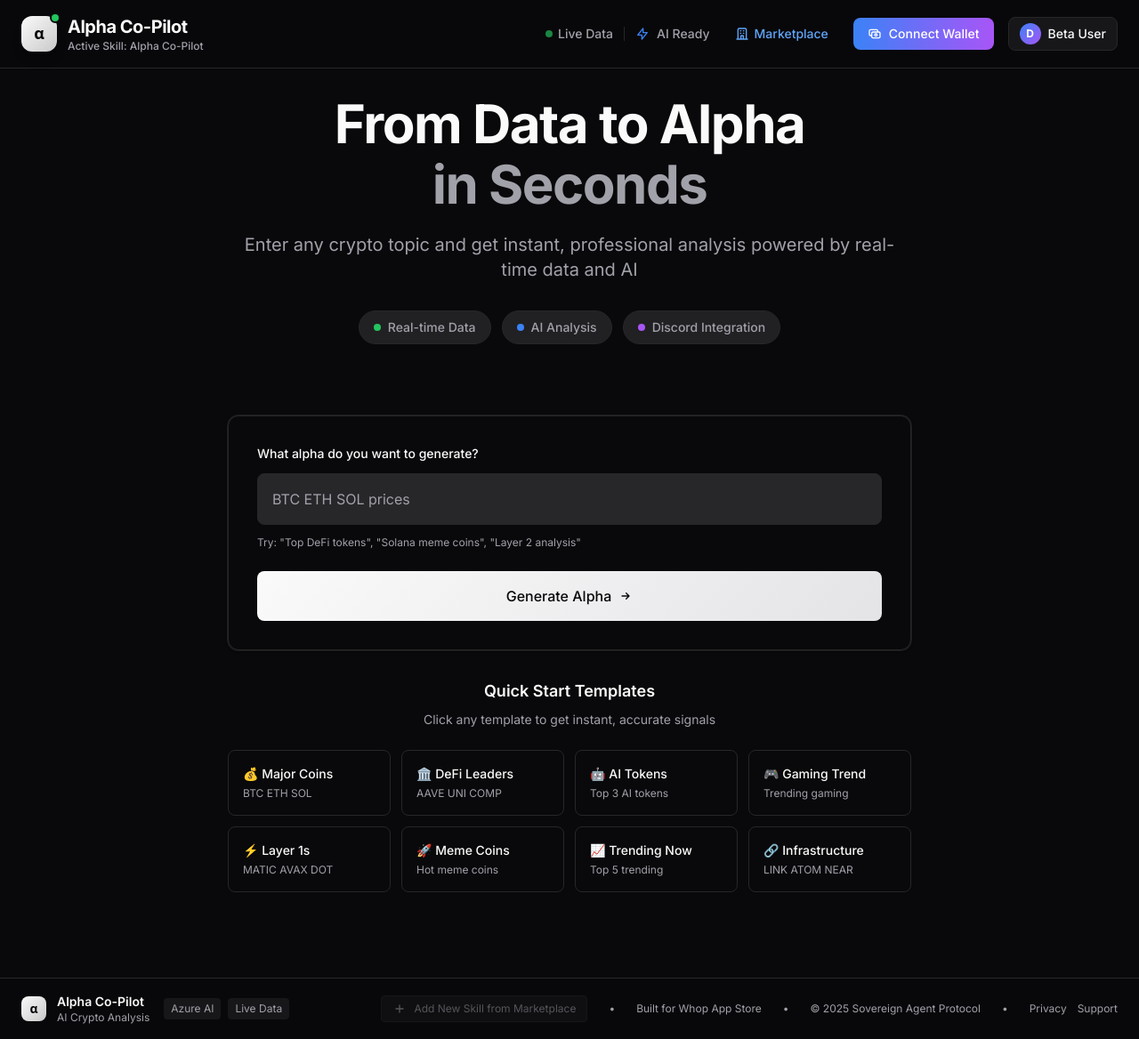
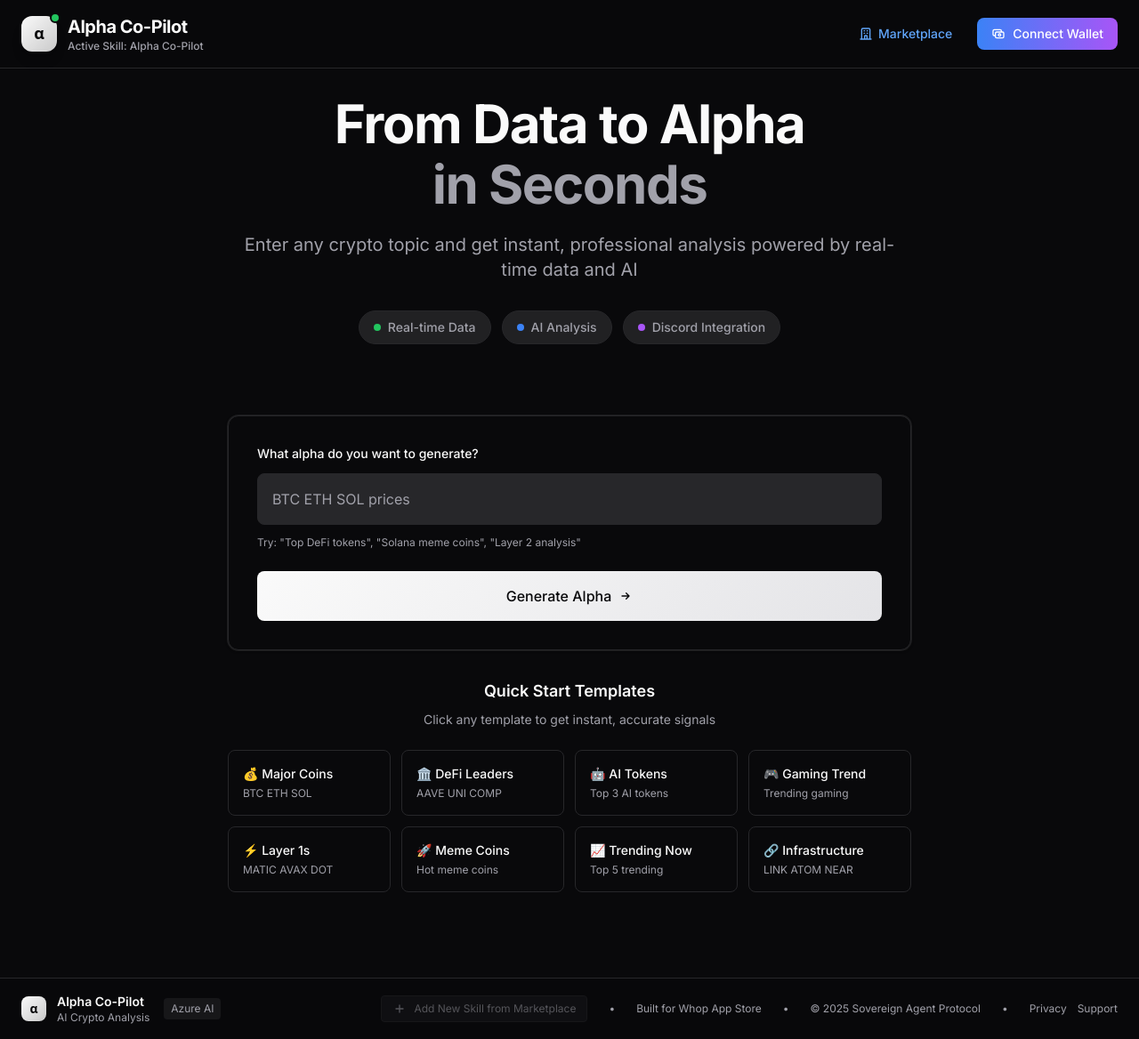
Before and after one commit to anythingai/alpha-co-pilot, a Flask app: page / in a window 1280 px wide. Shown: the whole page at 89% size. Run offline with Flask 3, Linux system fonts and the light colour scheme; some libraries are stand-ins or nearby versions.

Commit message:
CLEANUP: Remove navbar status elements
 REMOVED FROM NAVBAR:
- Live Data indicator (with green pulse dot)
- AI Ready status (with lightning icon)
- User Badge section (D avatar + Beta User text)
- Live Data badge from footer tech badges

 CLEANER NAVBAR:
- Removed API Status section entirely
- Removed User Badge section entirely
- Streamlined header to focus on core functionality
- Less visual clutter in navigation

 RESULT:
- Minimalist, professional navbar
- Focus on essential navigation (logo, marketplace, wallet)
- Cleaner design for demo presentation
- Reduced cognitive load for users

 Header now perfectly clean for hackathon demo!

```diff
--- a/templates/dashboard.html
+++ b/templates/dashboard.html
@@ -127,22 +127,7 @@
 
                     <!-- Right side - Status and User -->
                     <div class="flex items-center space-x-4">
-                        <!-- API Status -->
-                        <div class="hidden lg:flex items-center space-x-3">
-                            <div class="flex items-center space-x-2 text-sm">
-                                <div class="flex items-center space-x-1.5">
-                                    <div class="w-2 h-2 bg-green-500 rounded-full animate-pulse"></div>
-                                    <span class="text-muted-foreground font-medium">Live Data</span>
-                                </div>
-                            </div>
-                            <div class="h-4 w-px bg-border"></div>
-                            <div class="flex items-center space-x-2 text-sm">
-                                <svg class="w-4 h-4 text-blue-500" fill="none" stroke="currentColor" viewBox="0 0 24 24">
-                                    <path stroke-linecap="round" stroke-linejoin="round" stroke-width="2" d="M13 10V3L4 14h7v7l9-11h-7z"></path>
-                                </svg>
-                                <span class="text-muted-foreground font-medium">AI Ready</span>
-                            </div>
-                        </div>
+
 
                         <!-- Marketplace Navigation -->
                         <div class="hidden sm:block">
@@ -215,13 +200,7 @@
                             </div>
                         </div>
 
-                        <!-- User Badge -->
-                        <div class="hidden md:flex items-center space-x-2 bg-accent/50 px-3 py-1.5 rounded-lg border border-border">
-                            <div class="w-6 h-6 bg-gradient-to-br from-blue-500 to-purple-500 rounded-full flex items-center justify-center">
-                                <span class="text-white text-xs font-bold">D</span>
-                            </div>
-                            <span class="text-accent-foreground font-medium text-sm">Beta User</span>
-                        </div>
+
                     </div>
                 </div>
             </div>
@@ -508,7 +487,7 @@
                         <!-- Tech badges -->
                         <div class="hidden sm:flex items-center space-x-2">
                             <span class="text-xs text-muted-foreground bg-muted/50 px-2 py-1 rounded">Azure AI</span>
-                            <span class="text-xs text-muted-foreground bg-muted/50 px-2 py-1 rounded">Live Data</span>
+
                         </div>
                     </div>
 
```
